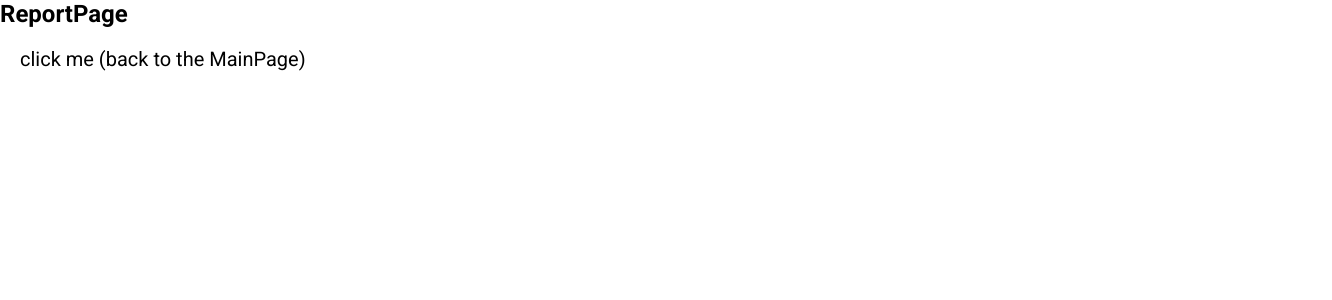
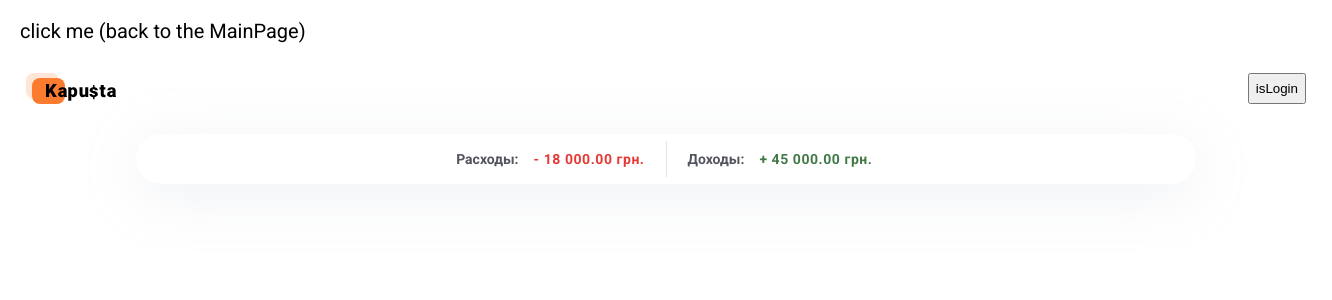
Before and after one commit to Koliadjun/kapusta-react, a React (Create React App) app: page /report in a window 1280 px wide. Shown: the top 300 px of the page, 1332 px wide, since content can reach past the window. Built offline with nearby package versions, Linux system fonts and the light colour scheme.

Commit message:
fix modal

```diff
--- a/src/App.js
+++ b/src/App.js
@@ -1,16 +1,32 @@
-import React from 'react';
+import React, { useState } from 'react';
 import { BrowserRouter, Route, Routes } from 'react-router-dom';
 
 import ReportPage from './view/ReportPage/ReportPage';
 import MainPage from './view/MainPage/MainPage';
 
 function App() {
+  const [balance, setBalance] = useState(0);
+  const [modal, setModal] = useState(true);
+
   return (
     <div>
       <BrowserRouter>
         <Routes>
-          <Route path="/report" element={<ReportPage />} />
-          <Route path="/" element={<MainPage />} />
+          <Route
+            path="/report"
+            element={<ReportPage balance={balance} setBalance={setBalance} />}
+          />
+          <Route
+            path="/"
+            element={
+              <MainPage
+                modal={modal}
+                setModal={setModal}
+                balance={balance}
+                setBalance={setBalance}
+              />
+            }
+          />
         </Routes>
       </BrowserRouter>
     </div>
--- a/src/view/MainPage/MainPage.jsx
+++ b/src/view/MainPage/MainPage.jsx
@@ -15,14 +15,14 @@ import Modal from '../../components/Modal/Modal';
 import BalanceModal from '../../components/InitialBalanceFormModal/Modal/BalanceModal';
 import Container from 'components/Container/Container';
 
-function MainPage() {
-  const [modal, setModal] = useState(true);
+function MainPage({ balance, setBalance, modal, setModal }) {
+  // const [modal, setModal] = useState(true);
   const [modalActive, setModalActive] = useState(false);
   const sendBalance = () => {
     setModal(false);
   };
 
-  const [balance, setBalance] = useState(0);
+  // const [balance, setBalance] = useState(0);
 
   return (
     <div>
--- a/src/view/ReportPage/ReportPage.jsx
+++ b/src/view/ReportPage/ReportPage.jsx
@@ -1,13 +1,24 @@
 import React from 'react';
 import { Link } from 'react-router-dom';
 
-export default function ReportPage() {
+import Container from '../../components/Container/Container';
+import AppBar from '../../components/AppBar/AppBar';
+import BalanceLine from '../../components/BalanceLine/BalanceLine';
+import IncomeSpendSection from '../../components/IncomeSpendSection/IncomeSpendSection';
+
+export default function ReportPage({ balance, setBalance }) {
   return (
     <div>
-      <h1>ReportPage</h1>
       <Link style={{ color: 'black', margin: 20, fontSize: '20px' }} to="/">
         click me (back to the MainPage)
       </Link>
+
+      <Container>
+        <AppBar />
+        <BalanceLine balance={balance} />
+
+        <IncomeSpendSection />
+      </Container>
     </div>
   );
 }
```
